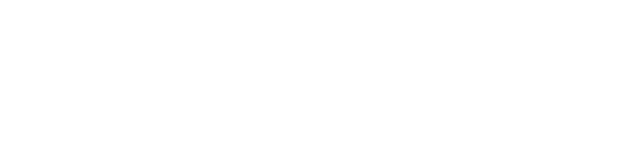
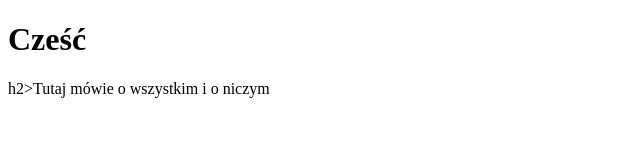
Before and after one commit to Xariaan/Homepage, a plain HTML site: page index.html in a window 1280 px wide. Shown: the whole page, without its empty margins (0-640 px from the left). Drawn offline with Linux system fonts and the light colour scheme.

Commit message:
Title and article

```diff
--- a/index.html
+++ b/index.html
@@ -3,9 +3,14 @@
 <head>
     <meta charset="UTF-8">
     <meta name="viewport" content="width=device-width, initial-scale=1.0">
-    <title>Document</title>
+    <title>Co się tu zmieni</title>
 </head>
 <body>
+    <h1>Cześć</h1>
+        <article>
+            h2>Tutaj mówie o wszystkim i o niczym</h2>
+        </article>
+
 
 </body>
 </html>
```
